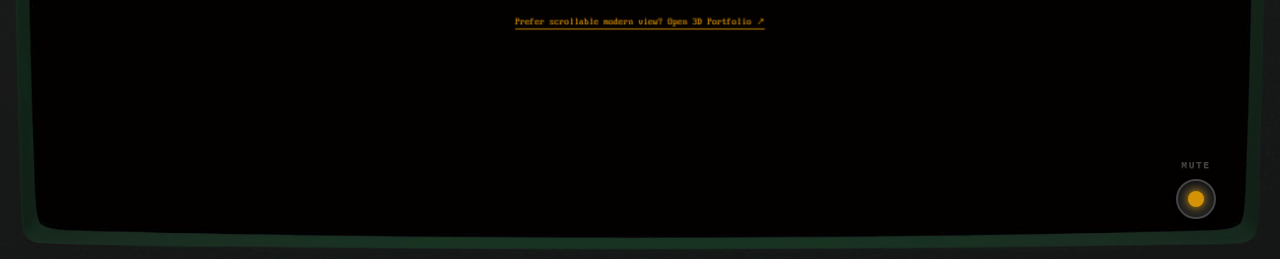
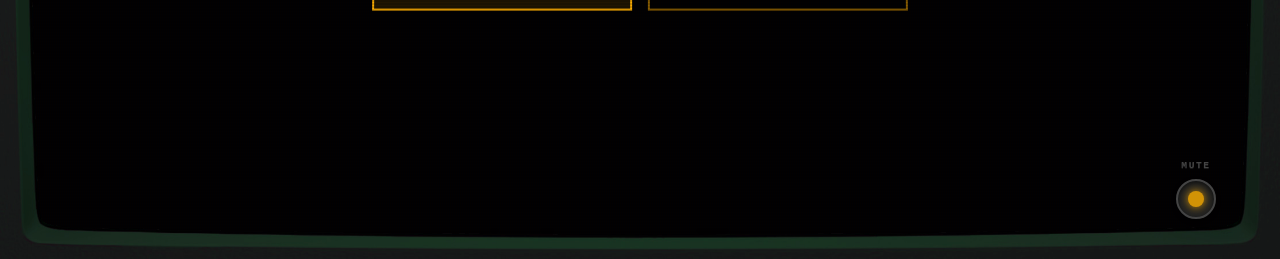
Before and after one commit to andimuchlas/andi-portfolio, a plain HTML site: page index.html in a window 1280 px wide. Shown: the part 541-800 px from the top of the page. Drawn offline with Linux system fonts and the light colour scheme; a script that the page names is missing.

Commit message:
chore: deleting view modern ui at main page

```diff
--- a/index.html
+++ b/index.html
@@ -131,7 +131,6 @@
                                         <span style="font-size: 1.15vmin; opacity: 0.7;">Cold boot + audio</span>
                                     </button>
                                 </div>
-                                <a href="https://landing-page-porfolio-one.vercel.app/" target="_blank" rel="noopener" style="color: #FFB000; font-family: inherit; font-size: 1.25vmin; opacity: 0.72; text-decoration: underline; text-underline-offset: 4px;">Prefer scrollable modern view? Open 3D Portfolio ↗</a>
                             </div>
                         </div>
                     </div>
```
